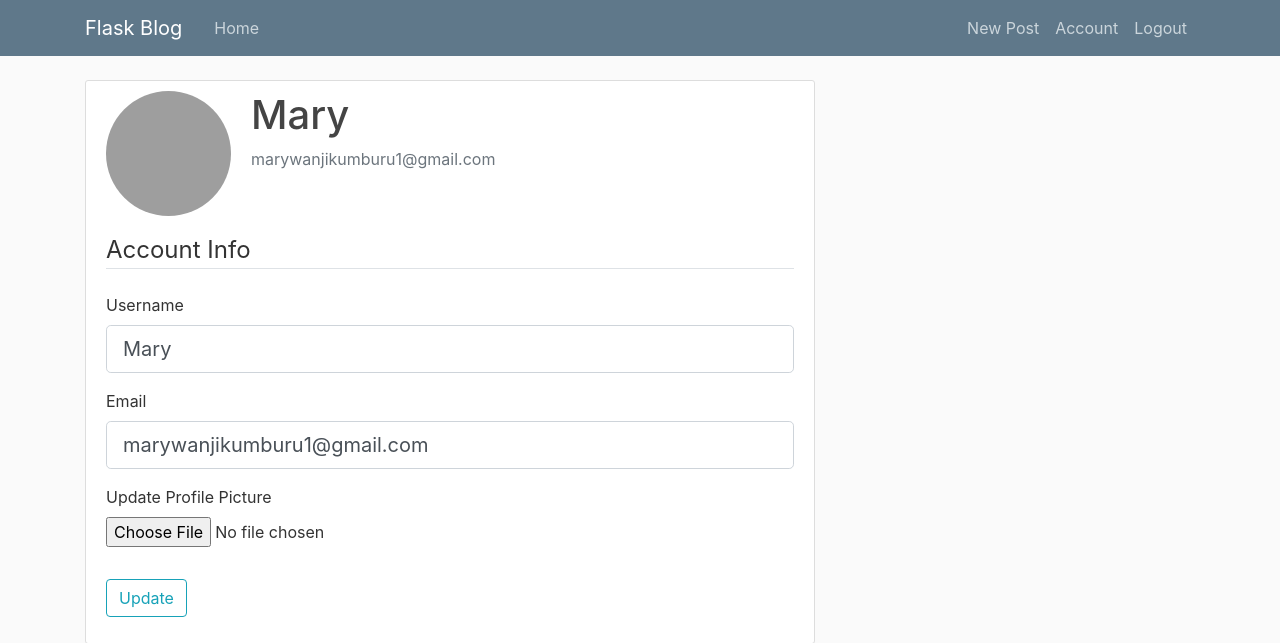
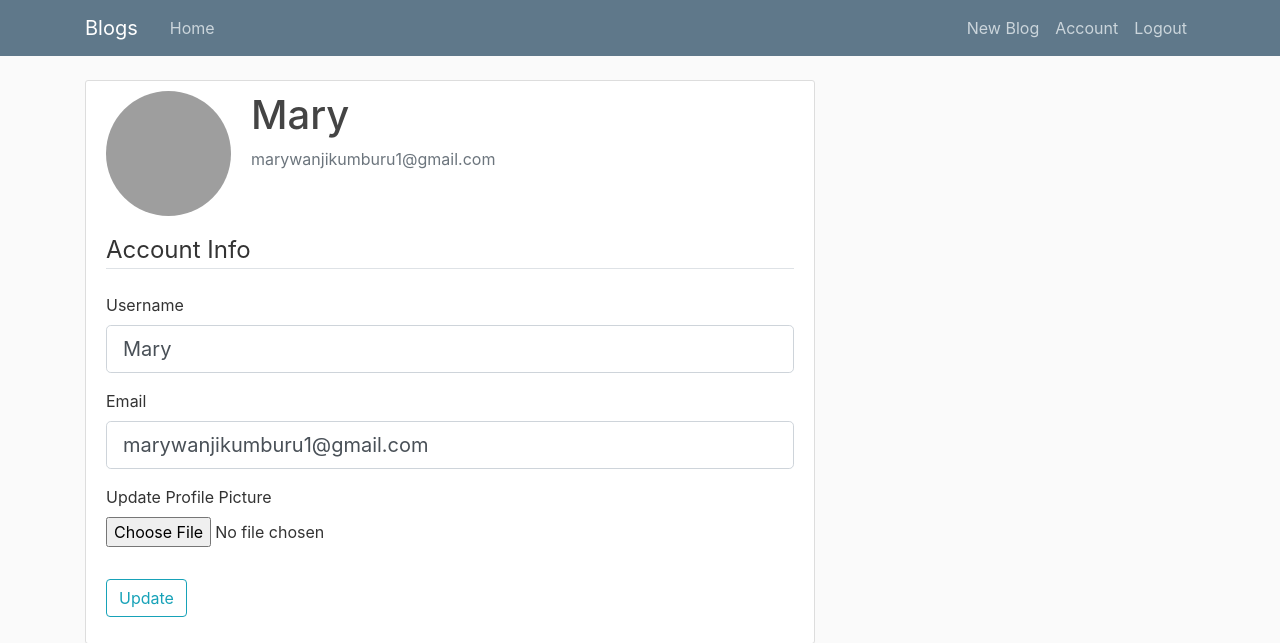
Before and after one commit to Codex-Mayrie/BLOG, a Flask app: page /account in a window 1280 px wide. Shown: the top 643 px of the page. Run offline with Flask 2, Linux system fonts and the light colour scheme; a user stored in the database is signed in; some libraries are stand-ins or nearby versions; grey boxes are pictures that could not be loaded.

Commit message:
change title of the page

```diff
--- a/blog/templates/layouts.html
+++ b/blog/templates/layouts.html
@@ -11,16 +11,16 @@
     <link rel="stylesheet" type="text/css" href="{{ url_for('static', filename='main.css') }}">
 
     {% if title %}
-        <title>Flask Blog - {{ title }}</title>
+        <title> Blogs - {{ title }}</title>
     {% else %}
-        <title>Flask Blog</title>
+        <title> Blogs</title>
     {% endif %}
 </head>
 <body>
     <header class="site-header">
       <nav class="navbar navbar-expand-md navbar-dark bg-steel fixed-top">
         <div class="container">
-          <a class="navbar-brand mr-4" href="/">Flask Blog</a>
+          <a class="navbar-brand mr-4" href="/">Blogs</a>
           <button class="navbar-toggler" type="button" data-toggle="collapse" data-target="#navbarToggle" aria-controls="navbarToggle" aria-expanded="false" aria-label="Toggle navigation">
             <span class="navbar-toggler-icon"></span>
           </button>
@@ -28,10 +28,9 @@
             <div class="navbar-nav mr-auto">
               <a class="nav-item nav-link" href="{{ url_for('home') }}">Home</a>
             </div>
-            <!-- Navbar Right Side -->
             <div class="navbar-nav">
               {% if current_user.is_authenticated %}
-                <a class="nav-item nav-link" href="{{ url_for('new_post') }}">New Post</a>
+                <a class="nav-item nav-link" href="{{ url_for('new_post') }}">New Blog</a>
                 <a class="nav-item nav-link" href="{{ url_for('account') }}">Account</a>
                 <a class="nav-item nav-link" href="{{ url_for('logout') }}">Logout</a>
               {% else %}
```
